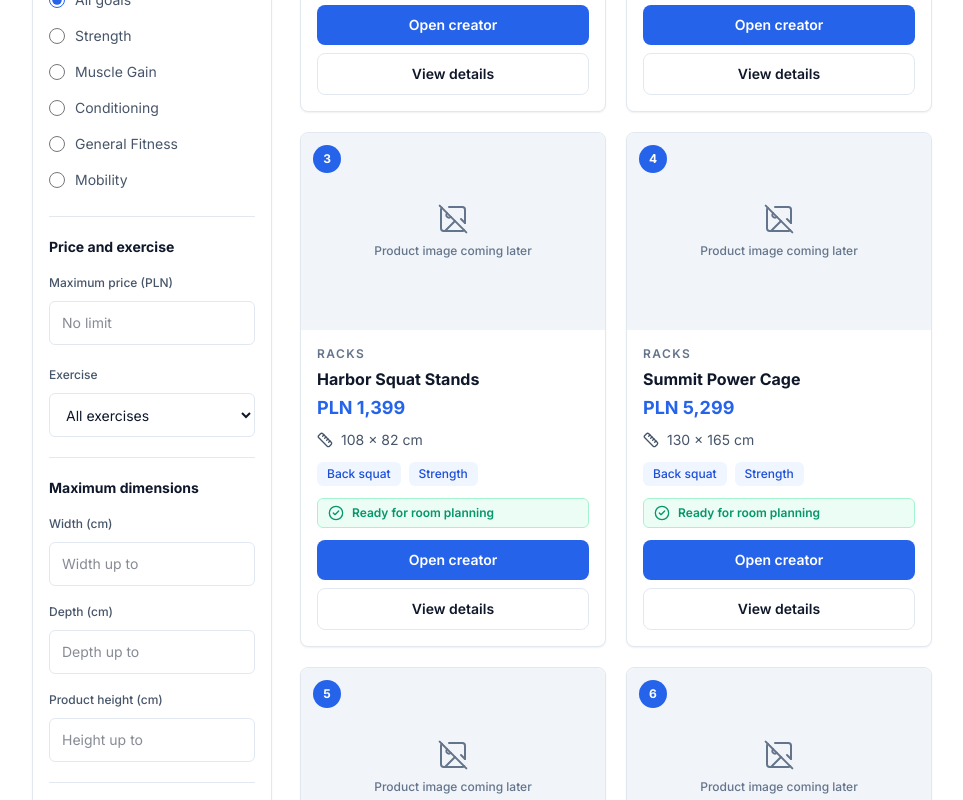
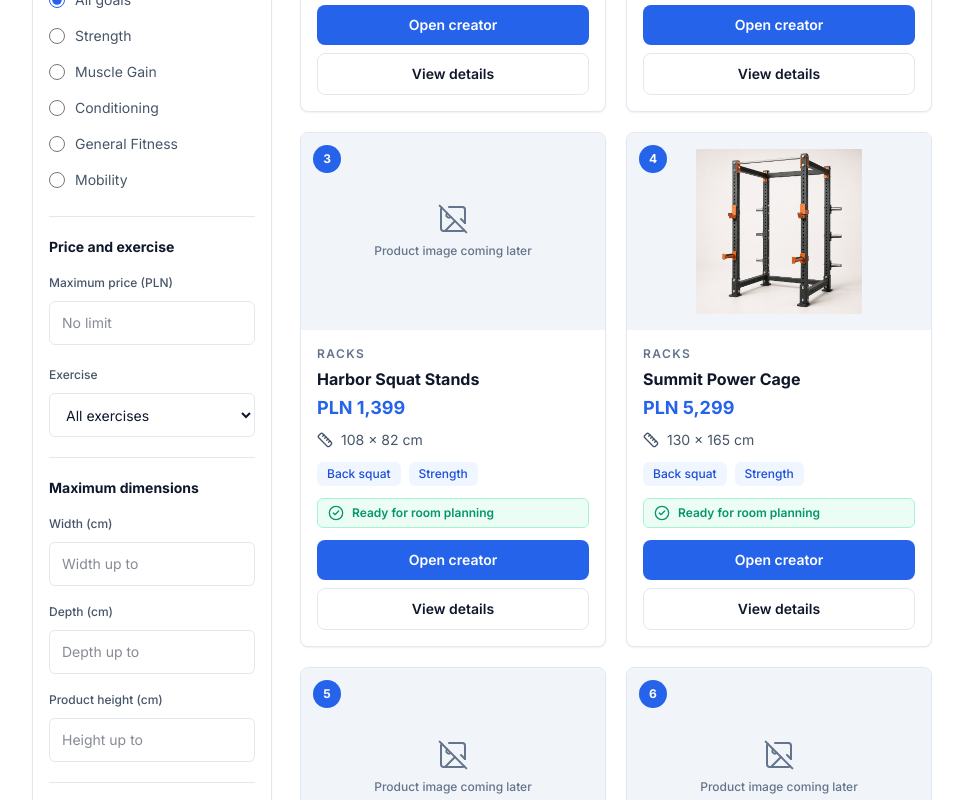
Before and after one commit to OskarWieckowicz/home-gym, a Next.js app: page /catalog in a window 1280 px wide. Shown: the part 780-1580 px from the top of the page, without its empty margins (0-963 px from the left). Built offline with nearby package versions, Linux system fonts and the light colour scheme.

Commit message:
3d scene

```diff
--- a/src/features/catalog/components/product-card.tsx
+++ b/src/features/catalog/components/product-card.tsx
@@ -1,5 +1,6 @@
 import { CheckCircle2, ImageOff, Ruler, TriangleAlert } from "lucide-react";
 import Link from "next/link";
+import Image from "next/image";
 
 import { buttonClassName } from "@/components/ui/button-styles";
 import type { Product } from "@/features/catalog/schemas";
@@ -10,6 +11,7 @@
   formatFootprint,
   formatPricePln,
 } from "./catalog-formatters";
+import { getProductImage } from "../product-assets";
 
 type ProductCardProps = {
   readonly position: number;
@@ -19,6 +21,7 @@
 export function ProductCard({ position, product }: ProductCardProps) {
   const requiresAnchoring = product.requirements.anchoring === "required";
   const tags = [product.exercises[0], product.trainingGoals[0]];
+  const image = getProductImage(product.id);
 
   return (
     <article className="group flex min-w-0 flex-col overflow-hidden rounded-lg border border-line bg-surface shadow-card transition hover:border-brand-muted hover:shadow-md">
@@ -26,10 +29,14 @@
         <span className="absolute left-3 top-3 flex size-7 items-center justify-center rounded-full bg-brand text-xs font-bold text-white">
           {position}
         </span>
-        <div className="grid place-items-center gap-2 text-center text-ink-subtle">
-          <ImageOff aria-hidden="true" className="size-8 stroke-[1.5]" />
-          <span className="text-xs font-medium">Product image coming later</span>
-        </div>
+        {image ? (
+          <Image alt={`${product.name} catalog image`} className="object-contain p-4" fill sizes="(max-width: 768px) 100vw, 33vw" src={image} />
+        ) : (
+          <div className="grid place-items-center gap-2 text-center text-ink-subtle">
+            <ImageOff aria-hidden="true" className="size-8 stroke-[1.5]" />
+            <span className="text-xs font-medium">Product image coming later</span>
+          </div>
+        )}
       </div>
 
       <div className="flex flex-1 flex-col p-4">
--- /dev/null
+++ b/src/features/catalog/product-assets.ts
@@ -0,0 +1,7 @@
+const PRODUCT_IMAGE_BY_ID = {
+  product_summit_power_cage: "/assets/squat-rack-catalog.png",
+} as const;
+
+export function getProductImage(productId: string): string | undefined {
+  return PRODUCT_IMAGE_BY_ID[productId as keyof typeof PRODUCT_IMAGE_BY_ID];
+}
```
Also changed, not shown: 1 other file (tests, documents, lock files or other folders).
